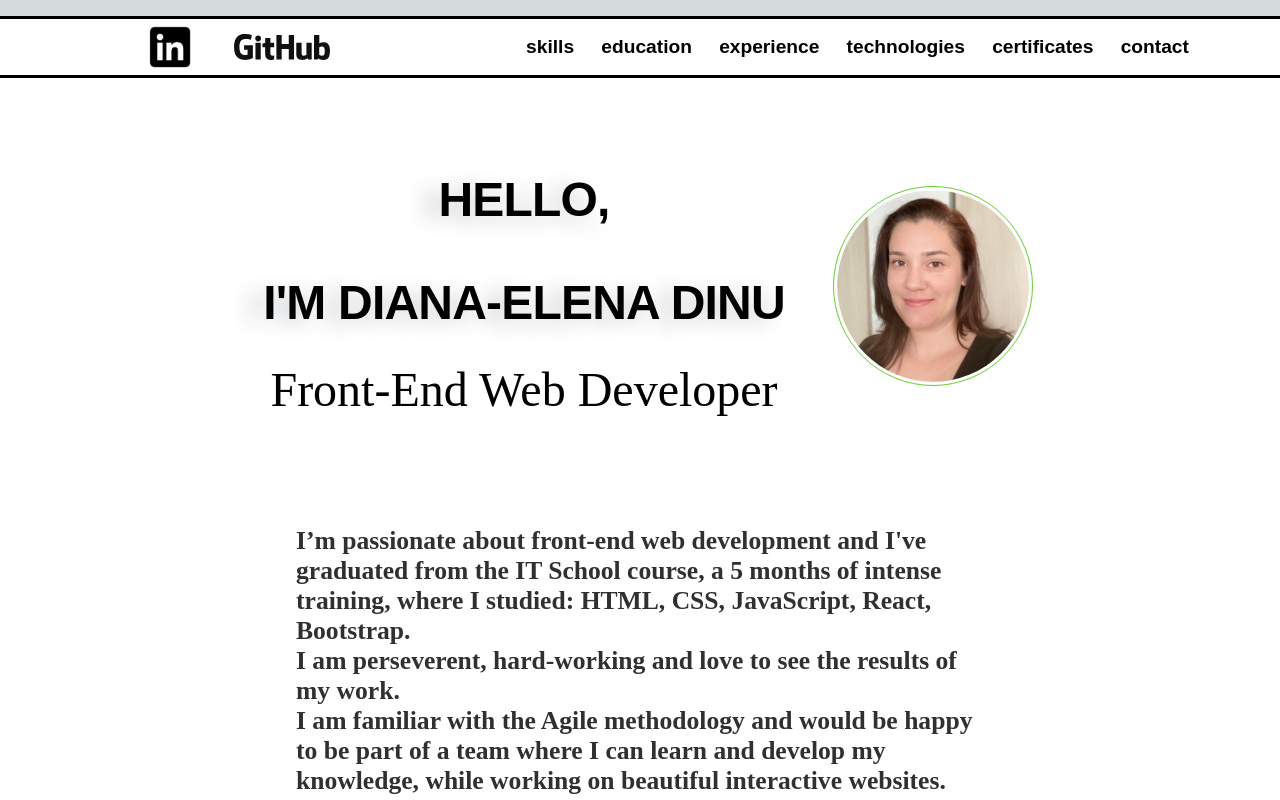
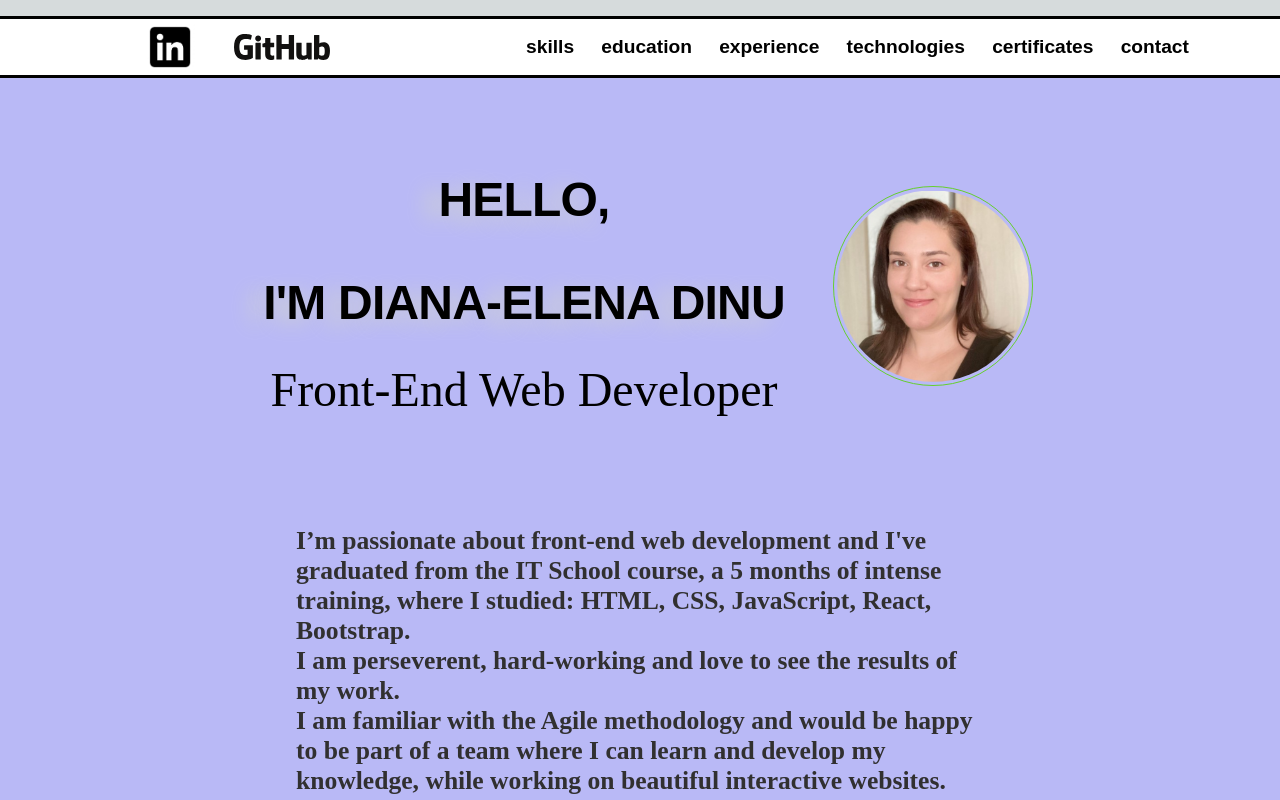
Before and after one commit to Diana-Elen/portofolio, a Next.js app in the folder my-portofolio/: page / in a window 1280 px wide. Shown: the top 800 px of the page. Built offline with nearby package versions, Linux system fonts and the light colour scheme; a web font is replaced by a local one.

Commit message:
update css

```diff
--- a/my-portofolio/style/Style.module.css
+++ b/my-portofolio/style/Style.module.css
@@ -3,7 +3,7 @@
     padding: 0;
     min-height: 100%;
     min-width: 100%;
-    background-color: white;
+    background-color: rgb(185, 185, 246);
 }
 .skills_education {
     display: flex;
```
